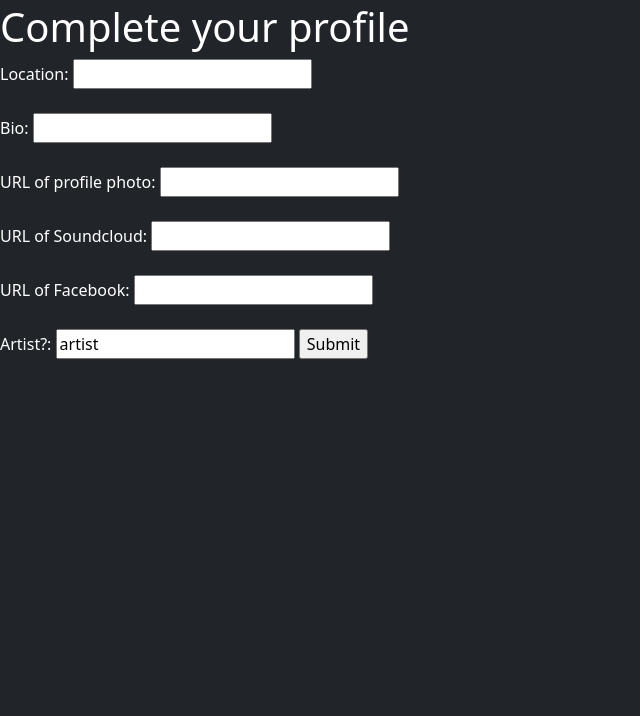
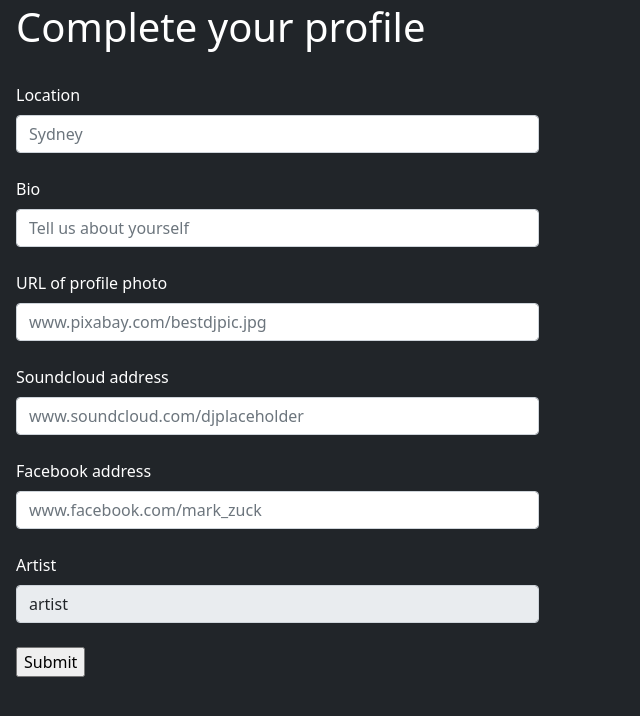
Before and after one commit to Dannydoesdev/flyre, a Flask app: page /complete_profile in a window 1280 px wide. Shown: the part 71-787 px from the top of the page, without its empty margins (0-640 px from the left). Run offline with Flask 2, Linux system fonts and the light colour scheme; some libraries are stand-ins or nearby versions.

Commit message:
more forms updated to bootstrap

```diff
--- a/static/styles.css
+++ b/static/styles.css
@@ -16,6 +16,10 @@
     gap: 50px;
     align-items: center;
     font-size: 16pt;
+}
+
+.artist_background_color {
+    background-color: #0f355c66;
 }
 
 #artist_name_index {
@@ -39,6 +43,10 @@ iframe {
     color: #000000;
 }
 
+.artist_music_bio {
+    margin-top: 40px;
+}
+
 
 #all_artist_info{
     display: grid;
@@ -56,7 +64,7 @@ iframe {
     justify-content: start;
     gap: 115px;
     align-items: center;
-    margin: 10px 100px;
+    /* margin: 10px 100px; */
     text-align: left;
     color: white;
     font-weight: 900;
@@ -65,9 +73,11 @@ iframe {
     /* position: absolute; */
 }
 
-#artist_profile_photo{
+#artist_profile_photo {
+    z-index: 2;
     width: 13%;
-    border: 1px solid white;
+    /* border: 1px solid #c13c32; */
+    /* border: 1px solid white; */
     border-radius: 50%;
     background: black;
     margin-left: 50px;
@@ -75,9 +85,11 @@ iframe {
 
 }
 
-#artist_profile_nophoto{
+#artist_profile_nophoto {
+    z-index: 2;
     width: 13%;
-    border: 1px solid white;
+    /* border: 1px solid #c13c32; */
+    /* border: 1px solid white; */
     border-radius: 50%;
     background: white;
     margin-left: 50px;
@@ -97,7 +109,7 @@ iframe {
 }
 
 #artist_background_photo {
-    z-index: -1;
+    z-index: 0;
     opacity: 0.3;
     position: absolute;
     width: 90%;
@@ -113,7 +125,7 @@ iframe {
 
 
 #artist_background_nophoto {
-    z-index: -1;
+    z-index: 0;
     opacity: 0.3;
     position: absolute;
     width: 90%;
@@ -185,7 +197,12 @@ iframe {
     align-items: center;
 }
 
+#artist_header_info {
+    z-index: 2;
+}
+
 .artist_list_genres {
+
     display: flex;
     gap: 10px;
     font-size: 15px;
--- a/templates/complete_profile.html
+++ b/templates/complete_profile.html
@@ -2,6 +2,7 @@
 
 {% block content %}
 
+{#
 <h1>Complete your profile</h1>
 <div>
     <form action="/complete_profile_action" method="POST">
@@ -15,6 +16,61 @@
 
     </form>
 </div>
+#}
+
+<div class="container-fluid ms-1 bg-dark text-white">
+    <h1>Complete your profile</h1><br>
+    <form action="/complete_profile_action" method="POST">
+
+        <div class="col-md-5">
+        <label for="location" class="form-label">Location</label>
+        <input type="text" class="form-control" id="location" name="location" placeholder="Sydney" required>
+      </div><br>
+
+      {#
+      <div class="col-md-5">
+        <label for="bio" class="form-label">Bio</label>
+        <textarea type="text" class="form-control" id="bio" name="bio" placeholder="Tell us about yourself" rows="3" required></textarea>
+      </div><br>
+#}
+
+      <div class="col-md-5">
+        <label for="bio" class="form-label">Bio</label>
+        <input type="text" class="form-control" id="bio" name="bio" placeholder="Tell us about yourself" rows="3" required>
+      </div><br>
+
+      <div class="col-md-5">
+        <label for="profile_photo_url" class="form-label">URL of profile photo</label>
+        <input type="text" class="form-control" id="profile_photo_url" name="profile_photo_url" placeholder="www.pixabay.com/bestdjpic.jpg" required>
+      </div><br>
+
+      {#
+      <div class="col-md-5">
+        <label for="profile_photo_upload" class="form-label">Upload Profile Photo</label>
+        <input class="form-control" type="file" id="profile_photo_upload">
+      </div><br>
+    #}
+
+      <div class="col-md-5">
+        <label for="soundcloud_url" class="form-label">Soundcloud address</label>
+        <input type="text" class="form-control" id="soundcloud_url" name="soundcloud_url" placeholder="www.soundcloud.com/djplaceholder" required>
+      </div><br>
+
+      <div class="col-md-5">
+        <label for="facebook_url" class="form-label">Facebook address</label>
+        <input type="text" class="form-control" id="facebook_url" name="facebook_url" placeholder="www.facebook.com/mark_zuck" required>
+      </div><br>
+
+      <div class="col-md-5">
+        <label for="user_type" class="form-label">Artist</label>
+        <input type="text" class="form-control" id="user_type" name="user_type" value="artist" disabled>
+      </div><br>
+
+
+     <input type="submit" value="Submit">
+
+    </form>
+    </div>
 
 
 {% endblock %}
```
Also changed, not shown: templates/artist.html (+27 -9 lines).
